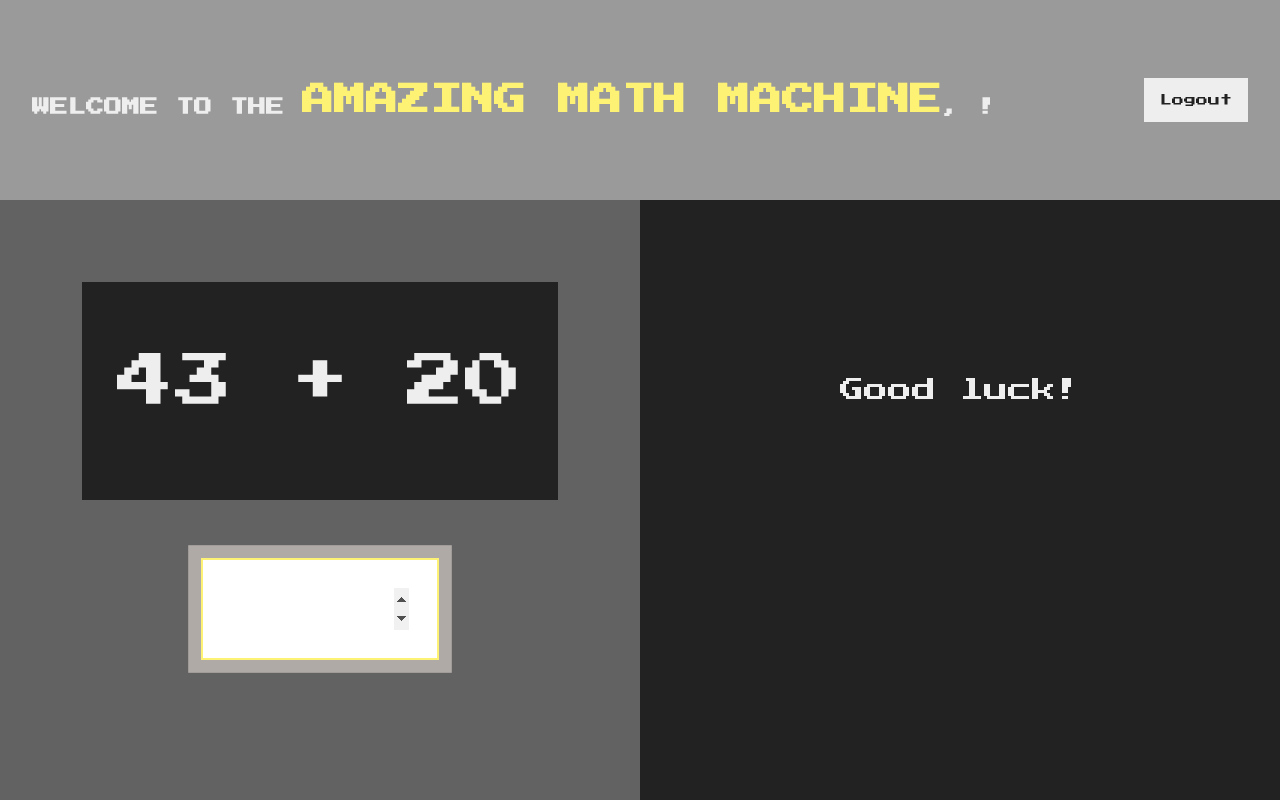
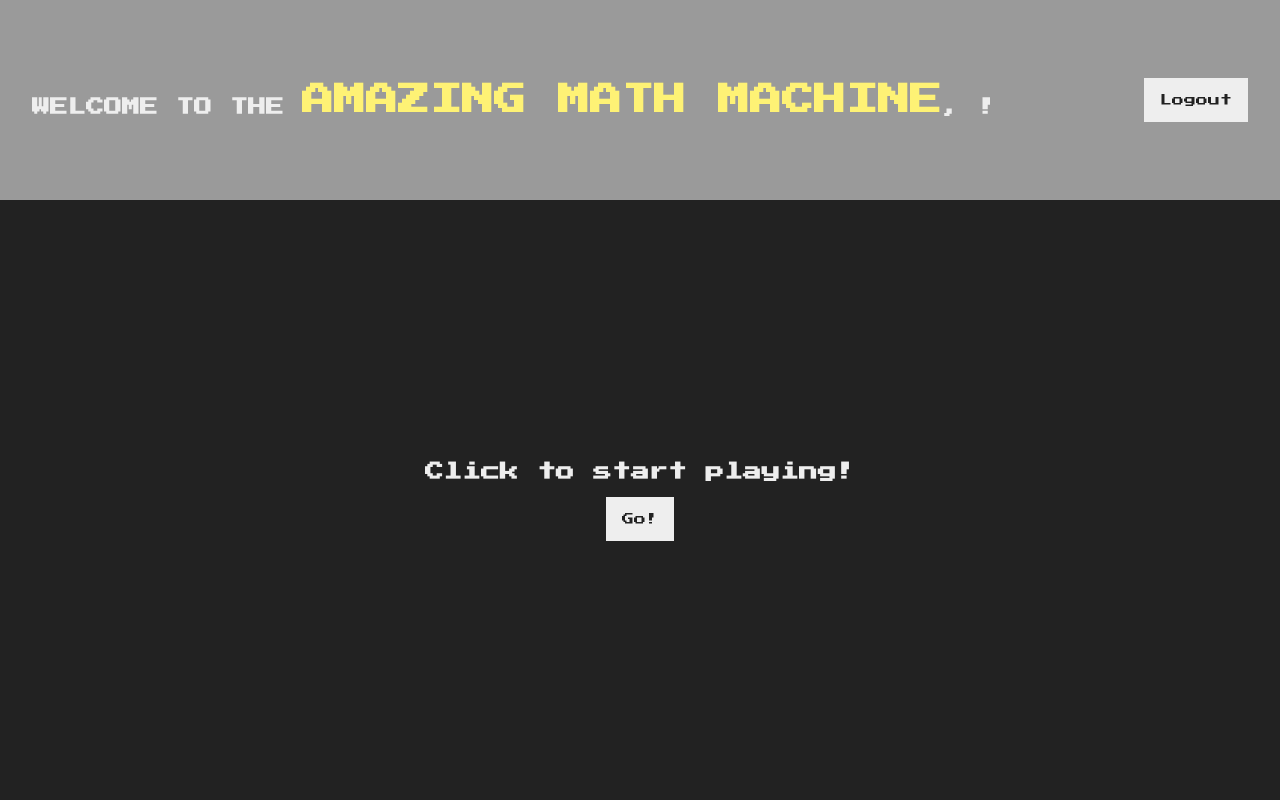
Before and after one commit to jonlld/the-amazing-math-machine, a React (Create React App) app: page / in a window 1280 px wide. Built offline with nearby package versions, Linux system fonts and the light colour scheme.

Commit message:
Add GameStartWindow component and basic isPlaying state

```diff
--- a/src/Game/Game.tsx
+++ b/src/Game/Game.tsx
@@ -1,4 +1,5 @@
 import { Fragment, useEffect, useState, useRef } from "react";
+import GameStartWindow from "./GameStartWindow";
 import SumWindow from "../Game/SumWindow";
 import ScoreWindow from "../Game/ScoreWindow";
 import { StartProps, Sum } from "../models/interfaces";
@@ -17,6 +18,14 @@ function Game({ username, onLogOut, highscore }: StartProps): JSX.Element {
     first: 0,
     second: 0,
   });
+
+  const [isPlaying, setIsPlaying] = useState<boolean>(false);
+  const [isGameOver, setIsGameOver] = useState<boolean>(false);
+
+  // HANDLE GAME START
+  const onStartHandler = (): void => {
+    setIsPlaying(true);
+  };
 
   // HANDLE ANSWER
   const onAnswerHandler = (answer: number): void => {
@@ -57,7 +66,7 @@ function Game({ username, onLogOut, highscore }: StartProps): JSX.Element {
     }
   }, [strikes]);
 
-  // For CSS Transition
+  // Trigger transition after mounting
   useEffect(() => {
     setTimeout(() => {
       startContainerRef.current?.classList.remove("hidden");
@@ -76,13 +85,16 @@ function Game({ username, onLogOut, highscore }: StartProps): JSX.Element {
         </button>
       </header>
       <main className="game-main">
-        <SumWindow sum={sum} onAnswer={onAnswerHandler} />
+        {!isPlaying && <GameStartWindow onStart={onStartHandler} />}
+        {isPlaying && <SumWindow sum={sum} onAnswer={onAnswerHandler} />}
+        {isPlaying && (
           <ScoreWindow
             message={message}
             isCorrect={isCorrect}
             score={score}
             highscore={highscore}
           />
+        )}
       </main>
     </section>
   );
--- /dev/null
+++ b/src/Game/GameStartWindow.tsx
@@ -0,0 +1,15 @@
+import { isVoidExpression } from "typescript";
+import { GameStartProps } from "../models/interfaces";
+
+const GameStartWindow = ({ onStart }: GameStartProps): JSX.Element => {
+  return (
+    <section className="game-start--container">
+      <h1 className="game-start--header">Click to start playing!</h1>
+      <button className="game-start-button" onClick={onStart}>
+        Go!
+      </button>
+    </section>
+  );
+};
+
+export default GameStartWindow;
--- a/src/Game/ScoreWindow.tsx
+++ b/src/Game/ScoreWindow.tsx
@@ -21,6 +21,7 @@ function ScoreWindow({
         <p>{message}</p>
       </div>
       <div className="progress--container scores">
+        {/* Render only if have score or highscore */}
         <p>{score > 0 && `Your score is ${score}!`}</p>
         <p>{highscore > 0 && `Your highscore is ${highscore}!`}</p>
       </div>
--- a/src/index.css
+++ b/src/index.css
@@ -65,7 +65,8 @@ span.username {
 }
 
 .game-header__button,
-.login-button {
+.login-button,
+.game-start-button {
   border: none;
   background-color: #eee;
   color: #222;
@@ -89,7 +90,16 @@ span.username {
   color: #eee;
   display: flex;
   align-items: center;
-  justify-content: space-between;
+  justify-content: center;
+  /* justify-content: space-between; */
+}
+
+.game-start--container {
+  text-align: center;
+}
+
+.game-start--header {
+  margin-bottom: 12px;
 }
 
 .game-main__sums {
--- a/src/models/interfaces.ts
+++ b/src/models/interfaces.ts
@@ -14,6 +14,10 @@ export interface Sum {
   second: number;
 }
 
+export interface GameStartProps {
+  onStart: () => void;
+}
+
 export interface ScoreProps {
   isCorrect: boolean;
   message: string;
```
Lines whose indentation alone changed are shown as unchanged.
